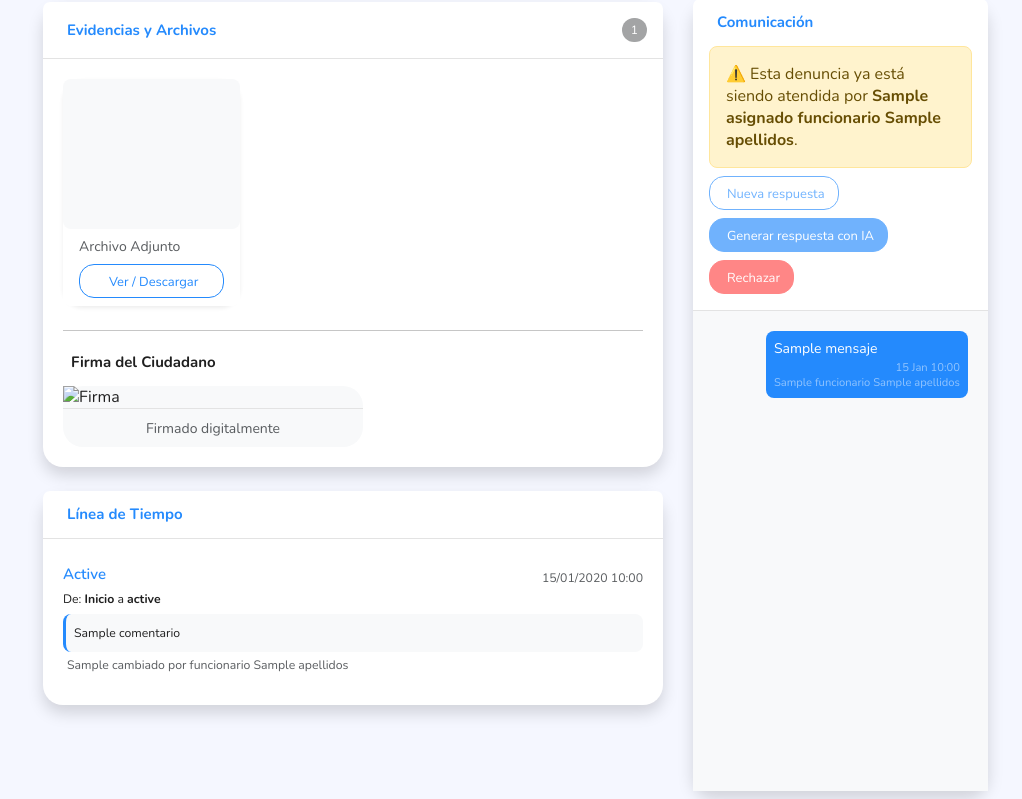
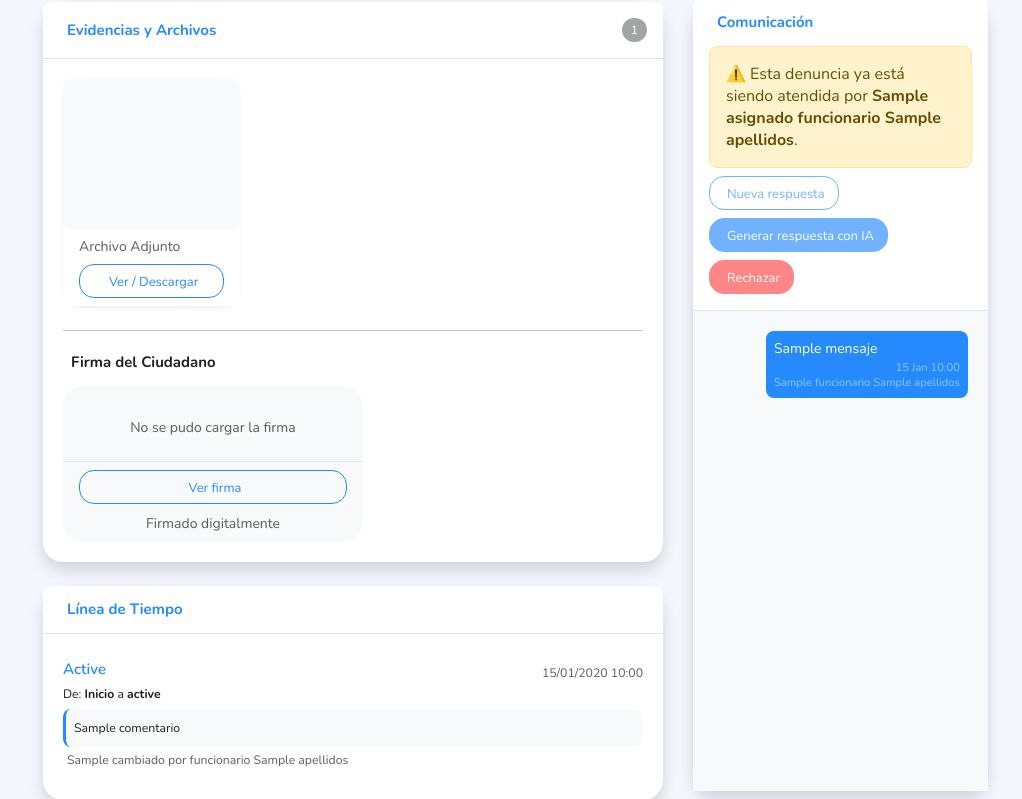
Before and after one commit to tuhackerfav9-stack/Denuncias_Gad, a Django app: template web/templates/denuncias/denuncia_detail.html in a window 1280 px wide. Shown: the part 921-1720 px from the top of the page, without its empty margins (242-1264 px from the left). Run offline with Django 5.2, Linux system fonts and the light colour scheme; the template is opened without the code that fills it: most values are stand-ins (such as "Sample title", 1, 10 or a date in 2020); grey boxes marked "Sample" are stand-in pictures; some libraries are stand-ins or nearby versions.

Commit message:
subiendo cambios evidencia se muestre detalle denuncia 1

```diff
--- a/web/templates/denuncias/denuncia_detail.html
+++ b/web/templates/denuncias/denuncia_detail.html
@@ -225,12 +225,28 @@
               {% for evidencia in evidencias %}
                 <div class="col">
                   <div class="card h-100 border-0 shadow-sm">
+
+                    {% if evidencia.url_archivo %}
                       {% if evidencia.content_type and 'image' in evidencia.content_type %}
-                      <img src="{{ evidencia.url_archivo }}" class="card-img-top rounded evi-thumb"
-                          onerror="this.closest('.col').style.display='none';" alt="Evidencia">
+                        <img src="{{ evidencia.url_archivo }}"
+                             class="card-img-top rounded evi-thumb"
+                             alt="Evidencia"
+                             onerror="this.style.display='none'; this.nextElementSibling.style.display='flex';">
+
+                        <div class="card-body text-center bg-light rounded d-flex align-items-center justify-content-center"
+                             style="height: 150px; display:none;">
+                          <i class="bi bi-file-earmark-text display-4 text-secondary"></i>
+                        </div>
                       {% else %}
-                      <div class="card-body text-center bg-light rounded d-flex align-items-center justify-content-center" style="height: 150px;">
+                        <div class="card-body text-center bg-light rounded d-flex align-items-center justify-content-center"
+                             style="height: 150px;">
                           <i class="bi bi-file-earmark-text display-4 text-secondary"></i>
+                        </div>
+                      {% endif %}
+                    {% else %}
+                      <div class="card-body text-center bg-light rounded d-flex align-items-center justify-content-center"
+                           style="height: 150px;">
+                        <i class="bi bi-file-earmark-x display-4 text-danger"></i>
                       </div>
                     {% endif %}
 
@@ -238,10 +254,18 @@
                       <small class="text-muted d-block text-truncate">
                         {{ evidencia.filename|default:evidencia.nombre_archivo|default:"Archivo Adjunto" }}
                       </small>
+
+                      {% if evidencia.url_archivo %}
                         <a href="{{ evidencia.url_archivo }}" target="_blank" class="btn btn-sm btn-outline-info mt-2 w-100">
                           <i class="bi bi-download me-1"></i>Ver / Descargar
                         </a>
+                      {% else %}
+                        <button type="button" class="btn btn-sm btn-outline-secondary mt-2 w-100" disabled>
+                          <i class="bi bi-x-circle me-1"></i>No disponible
+                        </button>
+                      {% endif %}
                     </div>
+
                   </div>
                 </div>
               {% endfor %}
@@ -250,12 +274,25 @@
             <p class="text-muted text-center py-3">No hay evidencias adjuntas a esta denuncia.</p>
           {% endif %}
 
-          {% if firma %}
+          {% if firma and firma.firma_url %}
             <hr class="my-4">
             <h6 class="fw-bold mb-3"><i class="bi bi-pen me-2"></i>Firma del Ciudadano</h6>
+
             <div class="card border-0 bg-light" style="max-width: 300px;">
-              <img src="{{ firma.firma_url }}" class="img-fluid" alt="Firma">
+              <img src="{{ firma.firma_url }}"
+                   class="img-fluid"
+                   alt="Firma"
+                   onerror="this.style.display='none'; this.nextElementSibling.style.display='block';">
+
+              <div class="text-center py-4" style="display:none;">
+                <i class="bi bi-image text-secondary" style="font-size: 2rem;"></i>
+                <div class="small text-muted mt-2">No se pudo cargar la firma</div>
+              </div>
+
               <div class="card-footer text-center bg-transparent">
+                <a href="{{ firma.firma_url }}" target="_blank" class="btn btn-sm btn-outline-info w-100 mb-2">
+                  <i class="bi bi-download me-1"></i>Ver firma
+                </a>
                 <small class="text-muted">Firmado digitalmente</small>
               </div>
             </div>
--- a/web/urls.py
+++ b/web/urls.py
@@ -19,7 +19,7 @@ from .views import (
 
     FuncionariosListView, FuncionariosCreateView, FuncionariosDetailView, FuncionariosUpdateView, FuncionariosDeleteView,
     DepartamentosListView, DepartamentosCreateView, DepartamentosDetailView, DepartamentosUpdateView, DepartamentosDeleteView,
-    WebUserListView, WebUserCreateView, WebUserDetailView, WebUserUpdateView, WebUserDeleteView,denuncia_pdf, public_home_view, tomar_denuncia,web_denuncia_archivo_ver
+    WebUserListView, WebUserCreateView, WebUserDetailView, WebUserUpdateView, WebUserDeleteView,denuncia_pdf, public_home_view, tomar_denuncia,web_denuncia_archivo_ver, web_denuncia_firma_ver
 )
 
 from .views import rechazar_denuncia, llm_rechazo_response
@@ -122,4 +122,5 @@ urlpatterns = [
 
     #ver archivos
     path("archivos/denuncia/<uuid:archivo_id>/", web_denuncia_archivo_ver, name="web_denuncia_archivo_ver"),
+    path("firmas/denuncia/<uuid:denuncia_id>/", web_denuncia_firma_ver, name="web_denuncia_firma_ver"),
 ]
```
Also changed, not shown: web/views.py (+81 -26 lines). Lines whose indentation alone changed are shown as unchanged.
